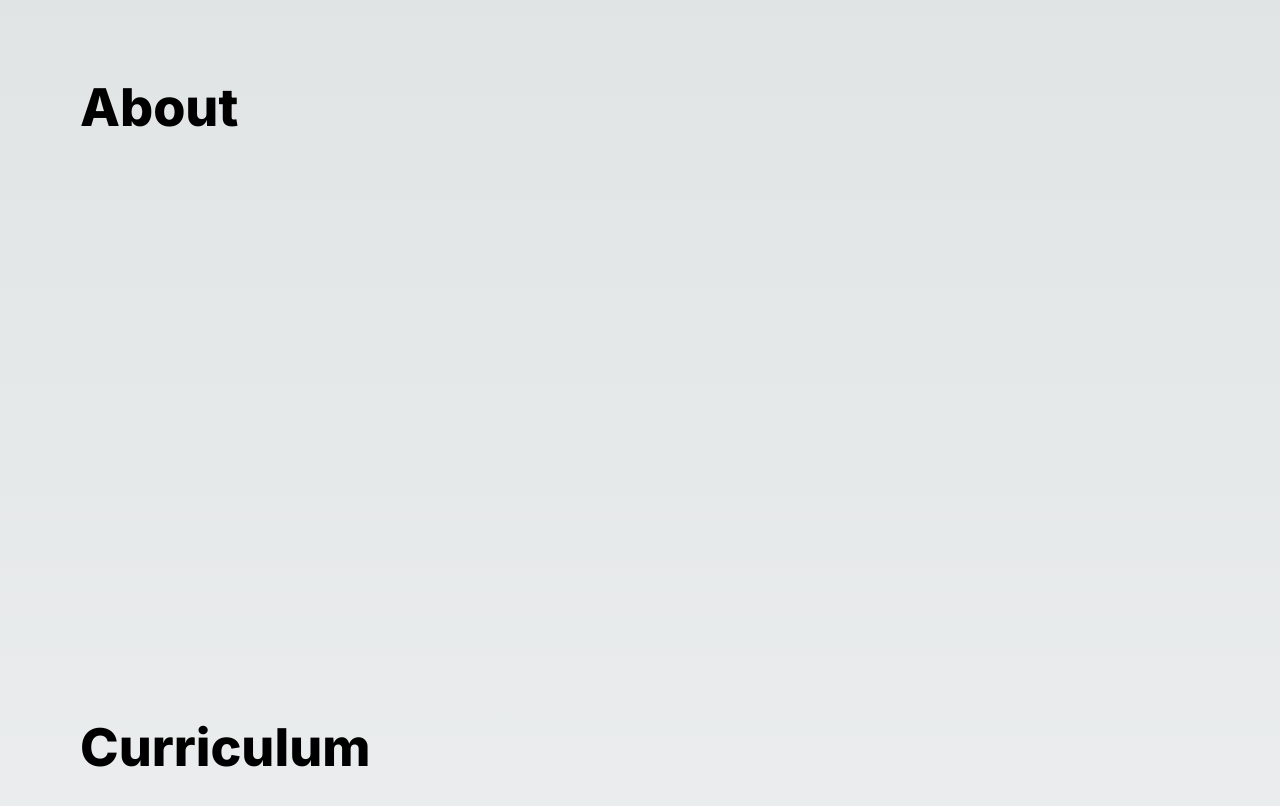
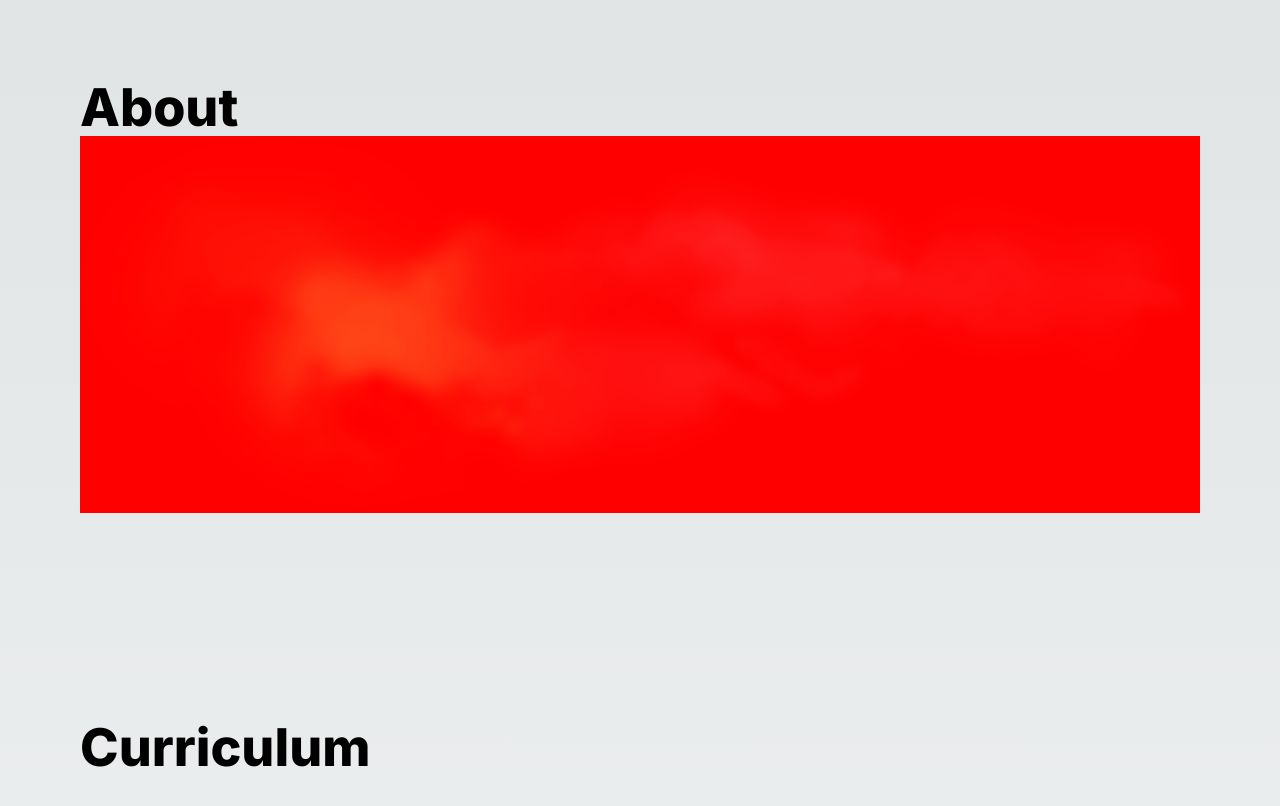
Before and after one commit to Ricardo-Silva91/cv-www, a Next.js app: page / in a window 1280 px wide. Shown: the part 920-1726 px from the top of the page. Built offline with nearby package versions, Linux system fonts and the light colour scheme.

Commit message:
feat: perspective box setup

```diff
--- a/src/app/components/about/About.tsx
+++ b/src/app/components/about/About.tsx
@@ -4,6 +4,7 @@ import useIntersectionObserver from '@/app/utils/IntersectionObserver';
 import { useState, useEffect } from 'react';
 import WrittenText from '../written-text/WrittenText'
 import styles from './about.module.scss'
+import PerspectiveBox from '../perspective-box/PerspectiveBox';
 
 export default function About() {
   const [isInView, ref] = useIntersectionObserver(0.5);
@@ -25,6 +26,11 @@ export default function About() {
       :
       ''
     }
+    <PerspectiveBox>
+    <img
+              src="/img/clouds.png"
+            />
+    </PerspectiveBox>
     </div>
   )
 }
--- a/src/app/components/environment/Environment.tsx
+++ b/src/app/components/environment/Environment.tsx
@@ -15,9 +15,13 @@ export default function Environment() {
 
   const numberOfColumns = useMemo(() => Math.floor(windowWidth / cellSize) || 0, [cellSize]);
   const numberOfRows = useMemo(() => Math.floor(windowHeight / cellSize) || 0, [cellSize]);
-  const cellArray = useMemo(() =>
-    new Array(numberOfRows * numberOfColumns).fill(0).reduce((acc) => {
-      if (acc.slice(-3).findIndex((el: any) => el.hasCloud) !== -1) {
+  const cellArray = useMemo(() => {
+    const usedColumns: number[] = [];
+
+    return new Array(numberOfRows * numberOfColumns).fill(0).reduce((acc, _, index) => {
+      const currentColumn = index % numberOfColumns;
+
+      if (acc.slice(-3).findIndex((el: any) => el.hasCloud) !== -1 || usedColumns.includes(currentColumn)) {
         return [...acc, { hasCloud: false }];
       }
 
@@ -28,8 +32,13 @@ export default function Environment() {
         animationDirection: Math.random() > 0.75 ? 'reverse' : 'initial',
      };
 
+     if (newEl.hasCloud) {
+       usedColumns.push(currentColumn);
+     }
+
       return [...acc, newEl];
-    }, []),
+    }, []);
+  },
     [numberOfColumns, numberOfRows]);
   const gridStyle = useMemo(() =>
     ({
--- /dev/null
+++ b/src/app/components/perspective-box/PerspectiveBox.tsx
@@ -0,0 +1,45 @@
+'use client';
+
+import { useCallback, useRef } from 'react';
+import styles from './perspective-box.module.scss'
+
+const constrain = 60;
+
+export default function PerspectiveBox({
+  children,
+}: {
+  children: React.ReactNode
+}) {
+  const ref = useRef<HTMLDivElement>(null);
+  const moverRef = useRef<HTMLDivElement>(null);
+  const handleMouseMove = useCallback((event: any) => {
+    if (!ref.current || !moverRef.current) {
+      return;
+    }
+
+    const transfro = transforms(event.clientX, event.clientY);
+
+    moverRef.current.style.transform  = transfro as string;
+  }, []);
+  const transforms = useCallback((x: number, y: number) => {
+    if (!ref.current) {
+      return;
+    }
+
+    let box = ref.current.getBoundingClientRect();
+    let calcX = -(y - box.y - (box.height / 2)) / constrain;
+    let calcY = (x - box.x - (box.width / 2)) / constrain;
+
+    return "perspective(100px) "
+      + "   rotateX("+ calcX +"deg) "
+      + "   rotateY("+ calcY +"deg) ";
+  }, []);
+
+  return (
+    <div ref={ref} className={styles['perspective-box']} onMouseMove={handleMouseMove}>
+      <div ref={moverRef} className={styles['perspective-box__mover']}>
+        {children}
+      </div>
+    </div>
+  )
+}
--- /dev/null
+++ b/src/app/components/perspective-box/perspective-box.module.scss
@@ -0,0 +1,3 @@
+.perspective-box {
+    background-color: red;
+}
```
